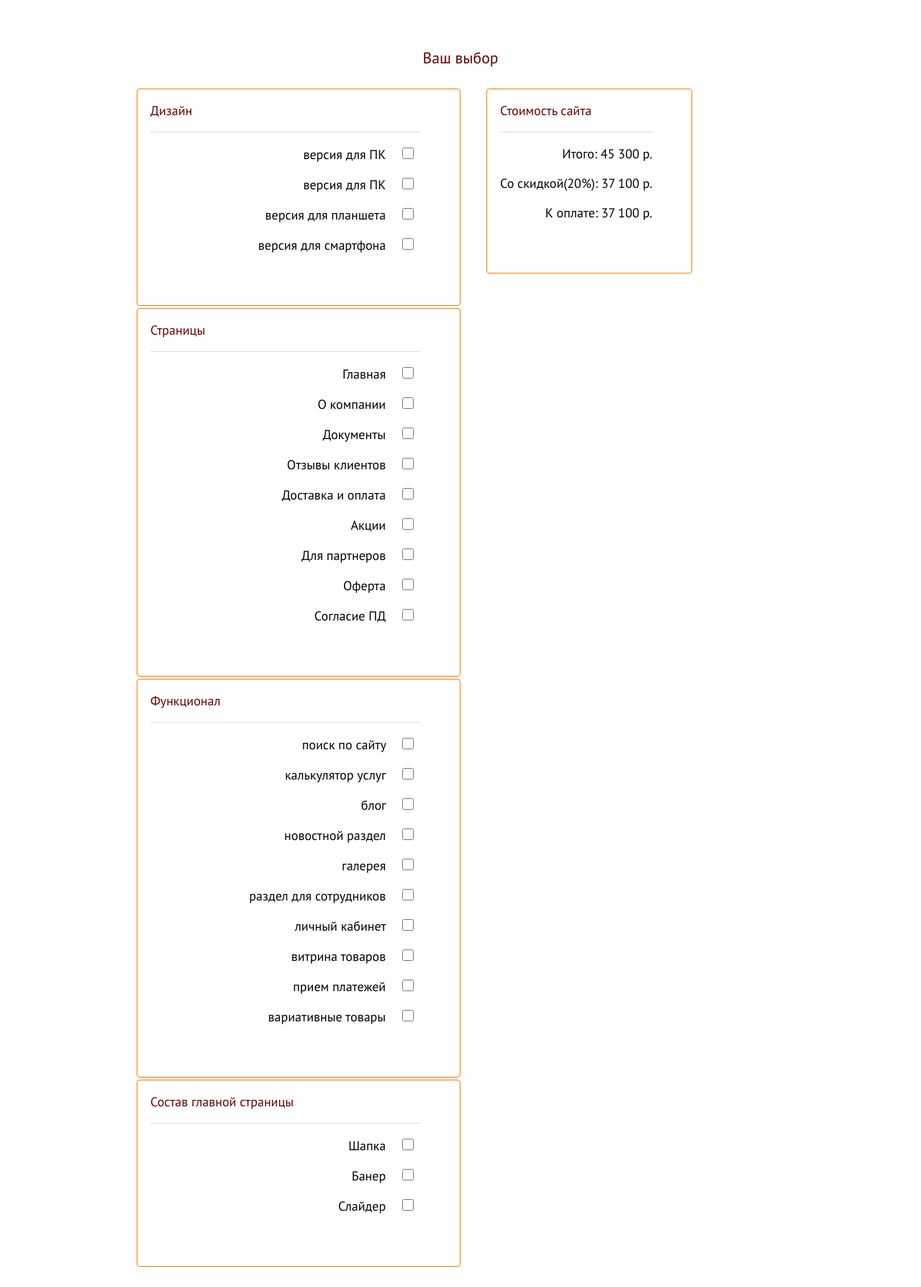
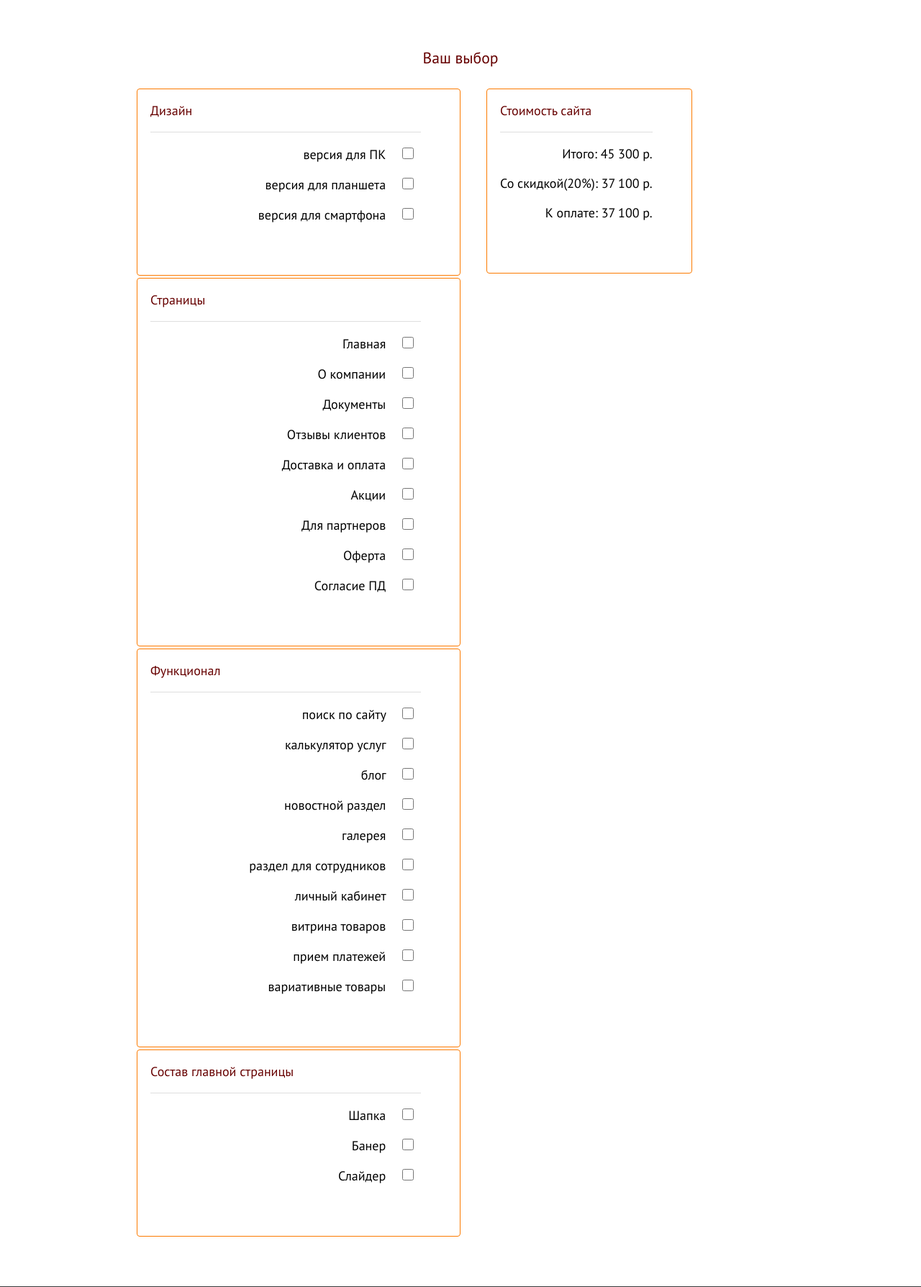
Before and after one commit to mrtwin/qfenix-1.0, a PHP site: page /calc.php in a window 1280 px wide. Shown: the part 563-2351 px from the top of the page at 72% size. Run offline with PHP 8.4, Linux system fonts and the light colour scheme.

Commit message:
make calc

```diff
--- a/calc.php
+++ b/calc.php
@@ -51,19 +51,15 @@
                 </div>
                 <div class="func_item">
                     <label>версия для ПК</label>
-                    <input type="checkbox" class="checkbox" name="radio_logo1" value="логотип уже есть">
-                </div>
-                <div class="func_item">
-                    <label>версия для ПК</label>
-                    <input type="checkbox" class="checkbox" name="f_design_pc" value="дизайн для ПК">
+                    <input type="checkbox" class="checkbox" name="calc_option" value="24">
                 </div>
                 <div class="func_item">
                     <label>версия для планшета</label>
-                    <input type="checkbox" class="checkbox" name="f_design_pl" value="планшетный дизайн">
+                    <input type="checkbox" class="checkbox" name="calc_option" value="4">
                 </div>
                 <div class="func_item">
                     <label>версия для смартфона</label>
-                    <input type="checkbox" class="checkbox" name="f_design_m" value="дизайн для смартфона">
+                    <input type="checkbox" class="checkbox" name="calc_option" value="4">
                 </div>
             </div>
             </div>
--- a/scripts/script.js
+++ b/scripts/script.js
@@ -49,3 +49,13 @@ $(document).ready(function () {
 			}
 	});
 });
+
+
+// $('input[name="calc_option"]').val()
+var total =  Number(0);
+$('input[name="calc_option"]').each(function(i,elem) {
+	v=$(elem).val();
+	total = total +  Number(v);
+	alert(v);
+});
+alert(total);
```
